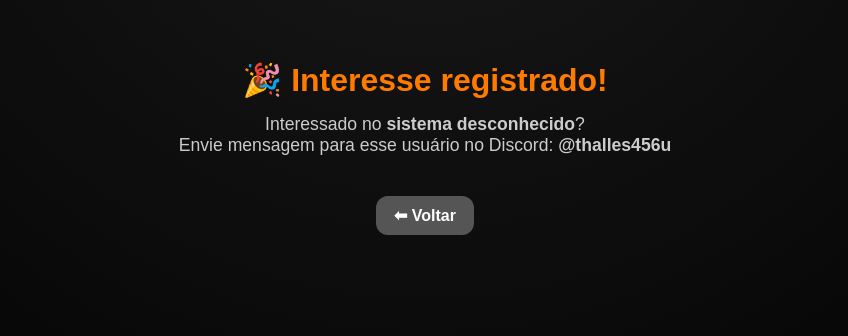
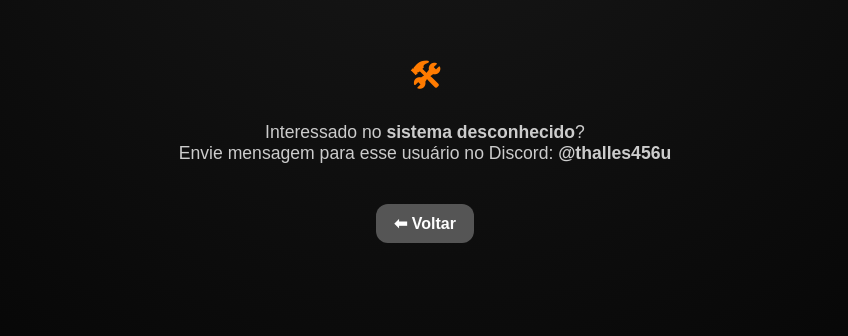
Before and after one commit to thalles781/TalosSite, a plain HTML site: page interesse.html in a window 1280 px wide. Shown: the part 252-588 px from the top of the page, without its empty margins (215-1063 px from the left). Drawn offline with Linux system fonts and the light colour scheme.

Commit message:
update interesse.html

```diff
--- a/interesse.html
+++ b/interesse.html
@@ -22,7 +22,7 @@
 </head>
 <body>
 
-  <h1>🎉 Interesse registrado!</h1>
+  <h1>🛠</h1>
   <p id="mensagem"></p>
   <a href="loja.html" class="voltar">⬅ Voltar</a>
 
```
